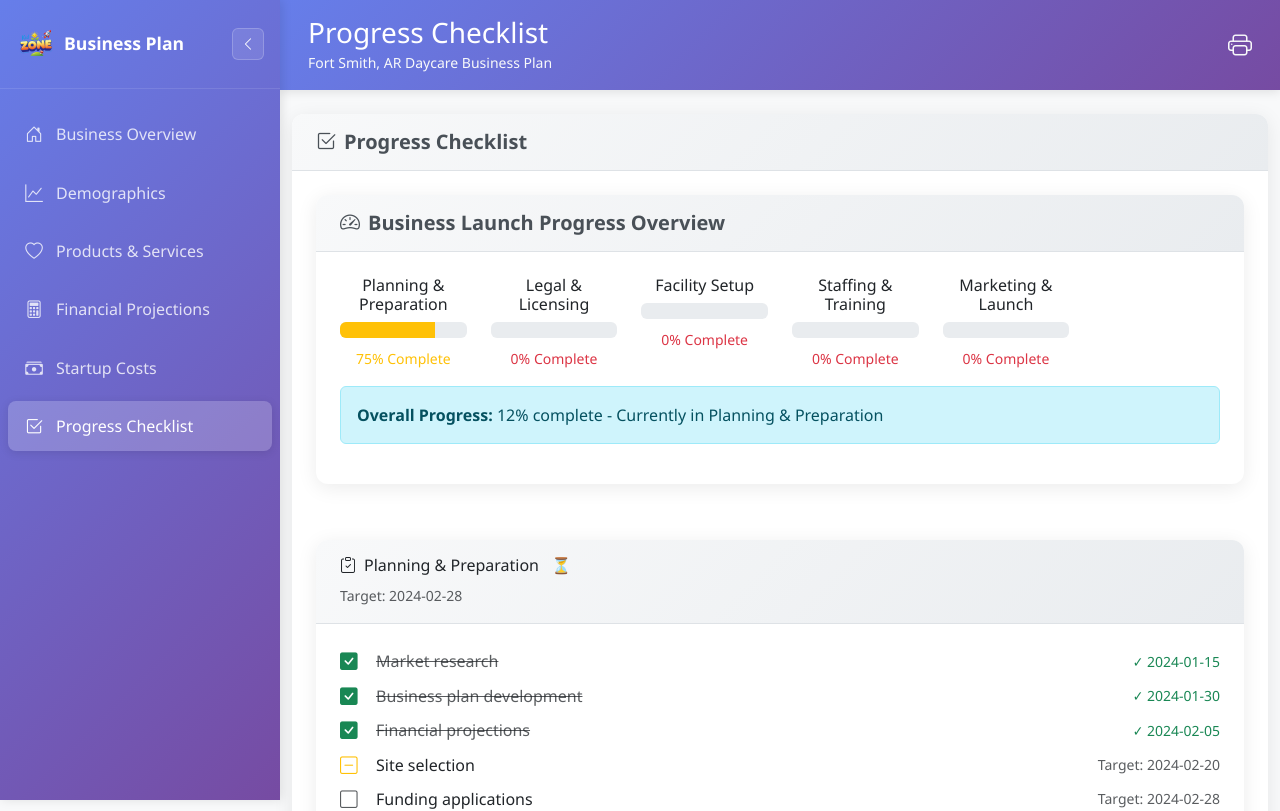
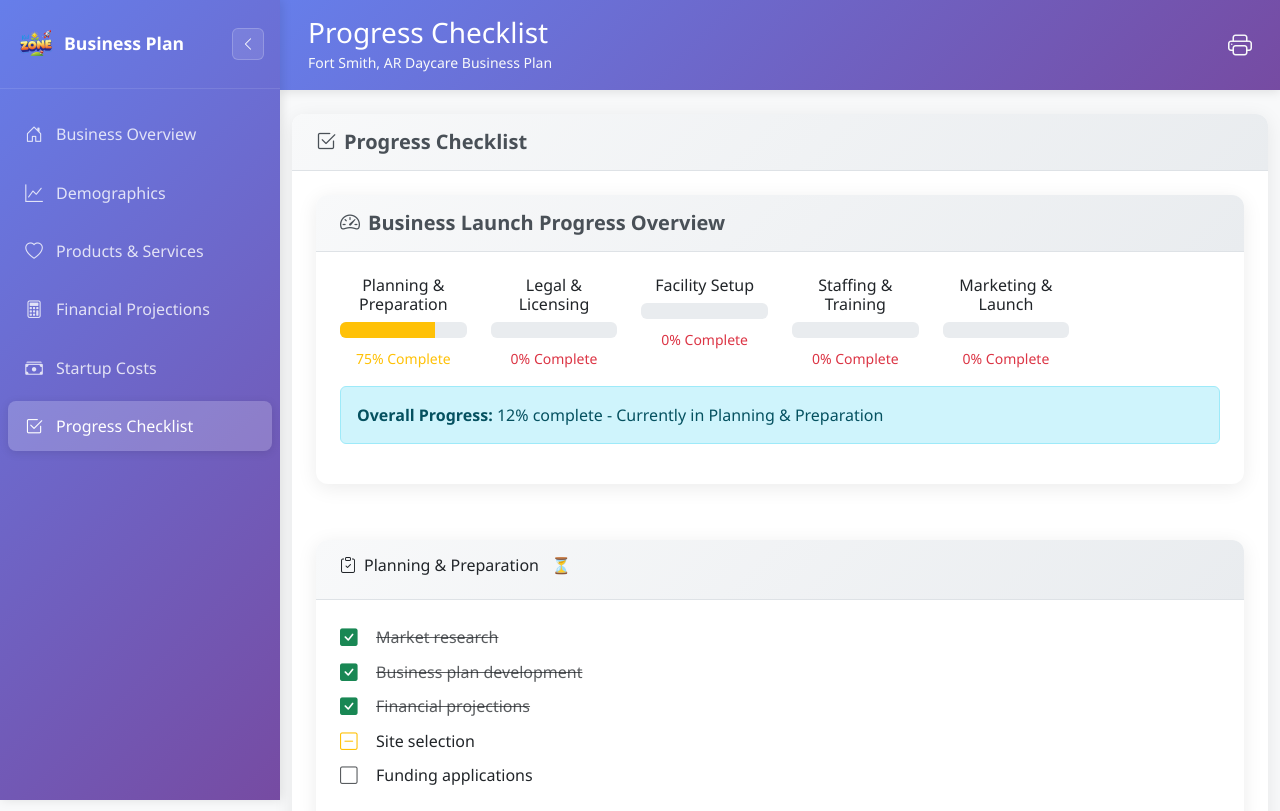
Before and after one commit to jessemlay/daycare-business-plan, a Vue app: page /progress in a window 1280 px wide. Shown: the top 811 px of the page. Built offline with nearby package versions, Linux system fonts and the light colour scheme.

Commit message:
updates to progress list

```diff
--- a/src/data/progressData.json
+++ b/src/data/progressData.json
@@ -10,110 +10,94 @@
       "phase": "Planning & Preparation",
       "status": "in-progress",
       "percentage": 75,
-      "startDate": "2024-01-01",
-      "targetDate": "2024-02-28",
       "color": "warning",
       "tasks": [
-        { "task": "Market research", "status": "completed", "completedDate": "2024-01-15" },
+        { "task": "Market research", "status": "completed" },
         {
           "task": "Business plan development",
-          "status": "completed",
-          "completedDate": "2024-01-30"
+          "status": "completed"
         },
-        { "task": "Financial projections", "status": "completed", "completedDate": "2024-02-05" },
-        { "task": "Site selection", "status": "in-progress", "targetDate": "2024-02-20" },
-        { "task": "Funding applications", "status": "pending", "targetDate": "2024-02-28" }
+        { "task": "Financial projections", "status": "completed" },
+        { "task": "Site selection", "status": "in-progress" },
+        { "task": "Funding applications", "status": "pending" }
       ]
     },
     {
       "phase": "Legal & Licensing",
       "status": "pending",
       "percentage": 0,
-      "startDate": "2024-03-01",
-      "targetDate": "2024-04-30",
       "color": "info",
       "tasks": [
-        { "task": "LLC formation", "status": "pending", "targetDate": "2024-03-10" },
-        { "task": "Business license application", "status": "pending", "targetDate": "2024-03-15" },
-        { "task": "Childcare facility license", "status": "pending", "targetDate": "2024-04-15" },
-        { "task": "Insurance procurement", "status": "pending", "targetDate": "2024-04-20" },
-        { "task": "Health department approval", "status": "pending", "targetDate": "2024-04-30" }
+        { "task": "LLC formation", "status": "pending" },
+        { "task": "Business license application", "status": "pending" },
+        { "task": "Childcare facility license", "status": "pending" },
+        { "task": "Insurance procurement", "status": "pending" },
+        { "task": "Health department approval", "status": "pending" }
       ]
     },
     {
       "phase": "Facility Setup",
       "status": "pending",
       "percentage": 0,
-      "startDate": "2024-05-01",
-      "targetDate": "2024-06-30",
       "color": "primary",
       "tasks": [
-        { "task": "Lease signing", "status": "pending", "targetDate": "2024-05-05" },
-        { "task": "Renovation & childproofing", "status": "pending", "targetDate": "2024-06-15" },
-        { "task": "Equipment installation", "status": "pending", "targetDate": "2024-06-20" },
-        { "task": "Safety system setup", "status": "pending", "targetDate": "2024-06-25" },
-        { "task": "Final inspection", "status": "pending", "targetDate": "2024-06-30" }
+        { "task": "Lease signing", "status": "pending" },
+        { "task": "Renovation & childproofing", "status": "pending" },
+        { "task": "Equipment installation", "status": "pending" },
+        { "task": "Safety system setup", "status": "pending" },
+        { "task": "Final inspection", "status": "pending" }
       ]
     },
     {
       "phase": "Staffing & Training",
       "status": "pending",
       "percentage": 0,
-      "startDate": "2024-07-01",
-      "targetDate": "2024-07-31",
       "color": "success",
       "tasks": [
-        { "task": "Staff recruitment", "status": "pending", "targetDate": "2024-07-10" },
-        { "task": "Background checks", "status": "pending", "targetDate": "2024-07-15" },
-        { "task": "Staff training program", "status": "pending", "targetDate": "2024-07-25" },
-        { "task": "Policy implementation", "status": "pending", "targetDate": "2024-07-30" },
-        { "task": "Emergency procedures drill", "status": "pending", "targetDate": "2024-07-31" }
+        { "task": "Staff recruitment", "status": "pending" },
+        { "task": "Background checks", "status": "pending" },
+        { "task": "Staff training program", "status": "pending" },
+        { "task": "Policy implementation", "status": "pending" },
+        { "task": "Emergency procedures drill", "status": "pending" }
       ]
     },
     {
       "phase": "Marketing & Launch",
       "status": "pending",
       "percentage": 0,
-      "startDate": "2024-08-01",
-      "targetDate": "2024-08-31",
       "color": "danger",
       "tasks": [
-        { "task": "Website launch", "status": "pending", "targetDate": "2024-08-05" },
-        { "task": "Marketing campaign", "status": "pending", "targetDate": "2024-08-10" },
-        { "task": "Community outreach", "status": "pending", "targetDate": "2024-08-15" },
-        { "task": "Soft opening", "status": "pending", "targetDate": "2024-08-20" },
-        { "task": "Grand opening", "status": "pending", "targetDate": "2024-08-31" }
+        { "task": "Website launch", "status": "pending" },
+        { "task": "Marketing campaign", "status": "pending" },
+        { "task": "Community outreach", "status": "pending" },
+        { "task": "Soft opening", "status": "pending" },
+        { "task": "Grand opening", "status": "pending" }
       ]
     }
   ],
   "keyMilestones": [
     {
       "milestone": "Business Plan Completed",
-      "date": "2024-01-30",
       "status": "completed",
       "importance": "high"
     },
     {
       "milestone": "Funding Secured",
-      "date": "2024-02-28",
       "status": "in-progress",
       "importance": "critical"
     },
     {
       "milestone": "Facility Licensed",
-      "date": "2024-04-30",
       "status": "pending",
       "importance": "critical"
     },
     {
       "milestone": "Staff Hired & Trained",
-      "date": "2024-07-31",
       "status": "pending",
       "importance": "high"
     },
     {
       "milestone": "Grand Opening",
-      "date": "2024-08-31",
       "status": "pending",
       "importance": "critical"
     }
@@ -122,28 +106,24 @@
     {
       "task": "Complete site selection",
       "priority": "high",
-      "dueDate": "2024-02-20",
       "assignee": "Owner",
       "progress": 60
     },
     {
       "task": "Submit SBA loan application",
       "priority": "critical",
-      "dueDate": "2024-02-25",
       "assignee": "Owner",
       "progress": 80
     },
     {
       "task": "Research equipment suppliers",
       "priority": "medium",
-      "dueDate": "2024-03-01",
       "assignee": "Owner",
       "progress": 30
     },
     {
       "task": "Interview potential staff candidates",
       "priority": "medium",
-      "dueDate": "2024-03-15",
       "assignee": "Owner",
       "progress": 10
     }
--- a/src/views/Progress.vue
+++ b/src/views/Progress.vue
@@ -48,7 +48,6 @@
                     getPhaseStatusText(phase)
                   }}</span>
                 </h6>
-                <small class="text-muted">Target: {{ phase.targetDate }}</small>
               </div>
               <div class="card-body">
                 <div class="row">
@@ -75,12 +74,6 @@
                         >
                           {{ task.task }}
                         </span>
-                        <small v-if="task.completedDate" class="text-success ms-2">
-                          ✓ {{ task.completedDate }}
-                        </small>
-                        <small v-else-if="task.targetDate" class="text-muted ms-2">
-                          Target: {{ task.targetDate }}
-                        </small>
                       </li>
                     </ul>
                   </div>
@@ -117,10 +110,8 @@
         const task = this.phases[phaseIndex].tasks[taskIndex]
         if (task.status === 'completed') {
           task.status = 'pending'
-          task.completedDate = null
         } else {
           task.status = 'completed'
-          task.completedDate = new Date().toISOString().split('T')[0]
         }
 
         // Update phase progress
```
